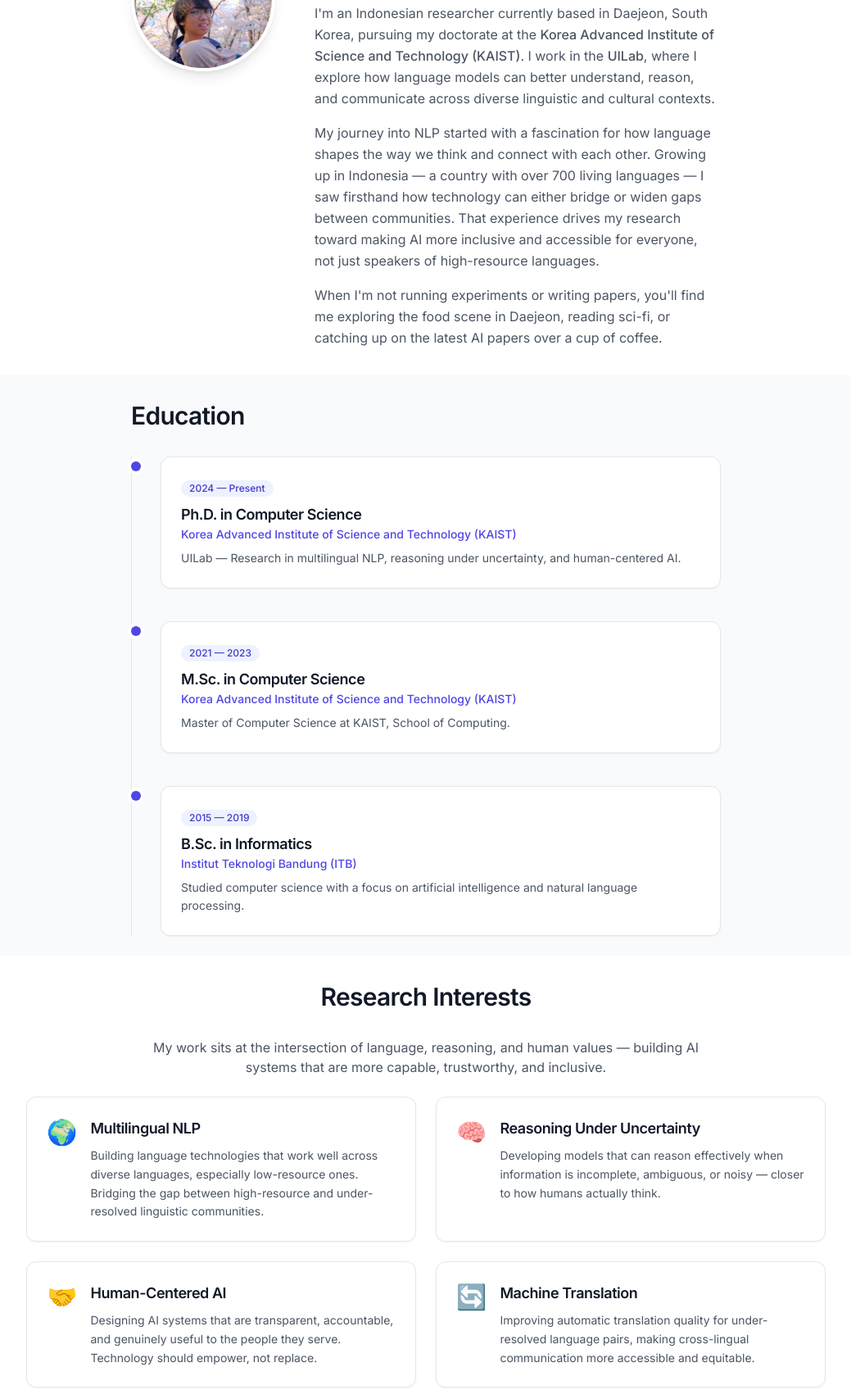
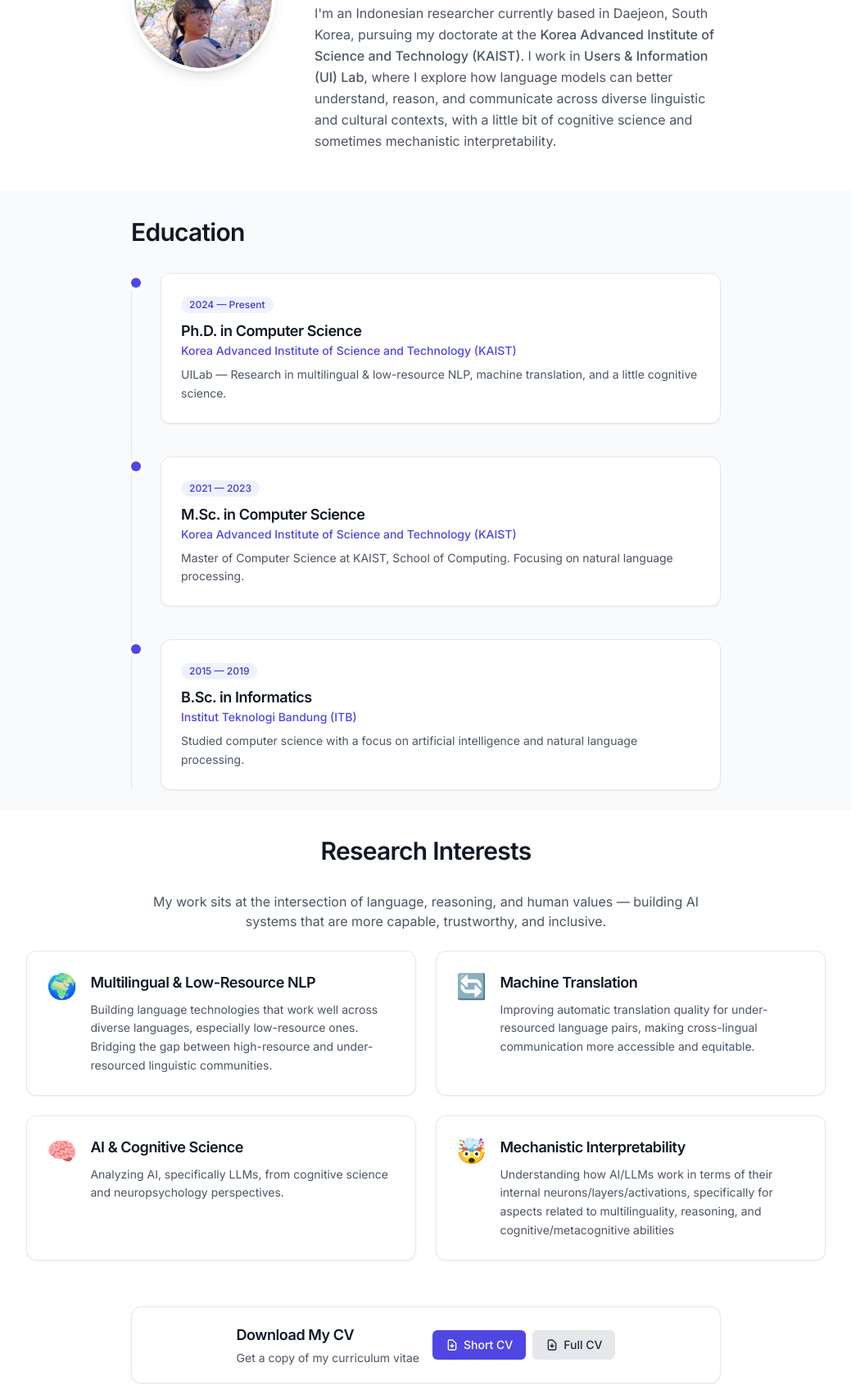
Before and after one commit to faizghifari/faizghifari.github.io, an Astro site: page /about in a window 1280 px wide. Shown: the part 186-1882 px from the top of the page at 82% size, without its empty margins (120-1159 px from the left). Built offline with nearby package versions, Linux system fonts and the light colour scheme; Astro itself is replaced by a stand-in of ours.

Commit message:
Revise education and research interests details
Updated details in education and research interests sections to reflect current focus areas and added context about the research lab.

```diff
--- a/src/pages/about/index.astro
+++ b/src/pages/about/index.astro
@@ -6,13 +6,13 @@
     year: '2024 — Present',
     degree: 'Ph.D. in Computer Science',
     institution: 'Korea Advanced Institute of Science and Technology (KAIST)',
-    detail: 'UILab — Research in multilingual NLP, reasoning under uncertainty, and human-centered AI.',
+    detail: 'UILab — Research in multilingual & low-resource NLP, machine translation, and a little cognitive science.',
   },
   {
     year: '2021 — 2023',
     degree: 'M.Sc. in Computer Science',
     institution: 'Korea Advanced Institute of Science and Technology (KAIST)',
-    detail: 'Master of Computer Science at KAIST, School of Computing.',
+    detail: 'Master of Computer Science at KAIST, School of Computing. Focusing on natural language processing.',
   },
   {
     year: '2015 — 2019',
@@ -24,24 +24,24 @@
 
 const researchInterests = [
   {
-    title: 'Multilingual NLP',
-    description: 'Building language technologies that work well across diverse languages, especially low-resource ones. Bridging the gap between high-resource and under-resolved linguistic communities.',
+    title: 'Multilingual & Low-Resource NLP',
+    description: 'Building language technologies that work well across diverse languages, especially low-resource ones. Bridging the gap between high-resource and under-resourced linguistic communities.',
     icon: '🌍',
   },
   {
-    title: 'Reasoning Under Uncertainty',
-    description: 'Developing models that can reason effectively when information is incomplete, ambiguous, or noisy — closer to how humans actually think.',
+    title: 'Machine Translation',
+    description: 'Improving automatic translation quality for under-resourced language pairs, making cross-lingual communication more accessible and equitable.',
+    icon: '🔄',
+  },
+  {
+    title: 'AI & Cognitive Science',
+    description: 'Analyzing AI, specifically LLMs, from cognitive science and neuropsychology perspectives.',
     icon: '🧠',
   },
   {
-    title: 'Human-Centered AI',
-    description: 'Designing AI systems that are transparent, accountable, and genuinely useful to the people they serve. Technology should empower, not replace.',
-    icon: '🤝',
-  },
-  {
-    title: 'Machine Translation',
-    description: 'Improving automatic translation quality for under-resolved language pairs, making cross-lingual communication more accessible and equitable.',
-    icon: '🔄',
+    title: 'Mechanistic Interpretability',
+    description: 'Understanding how AI/LLMs work in terms of their internal neurons/layers/activations, specifically for aspects related to multilinguality, reasoning, and cognitive/metacognitive abilities',
+    icon: '🤯',
   },
 ];
 ---
@@ -75,18 +75,8 @@
           <p class="text-gray-600 dark:text-gray-300 leading-relaxed mb-4">
             I'm an Indonesian researcher currently based in Daejeon, South Korea, pursuing my doctorate at the
             <span class="font-medium">Korea Advanced Institute of Science and Technology (KAIST)</span>.
-            I work in the <span class="font-medium">UILab</span>, where I explore how language models can better
-            understand, reason, and communicate across diverse linguistic and cultural contexts.
-          </p>
-          <p class="text-gray-600 dark:text-gray-300 leading-relaxed mb-4">
-            My journey into NLP started with a fascination for how language shapes the way we think and connect
-            with each other. Growing up in Indonesia — a country with over 700 living languages — I saw firsthand
-            how technology can either bridge or widen gaps between communities. That experience drives my research
-            toward making AI more inclusive and accessible for everyone, not just speakers of high-resource languages.
-          </p>
-          <p class="text-gray-600 dark:text-gray-300 leading-relaxed">
-            When I'm not running experiments or writing papers, you'll find me exploring the food scene in Daejeon,
-            reading sci-fi, or catching up on the latest AI papers over a cup of coffee.
+            I work in <span class="font-medium">Users & Information (UI) Lab</span>, where I explore how language models can better
+            understand, reason, and communicate across diverse linguistic and cultural contexts, with a little bit of cognitive science and sometimes mechanistic interpretability.
           </p>
         </div>
       </div>
```
